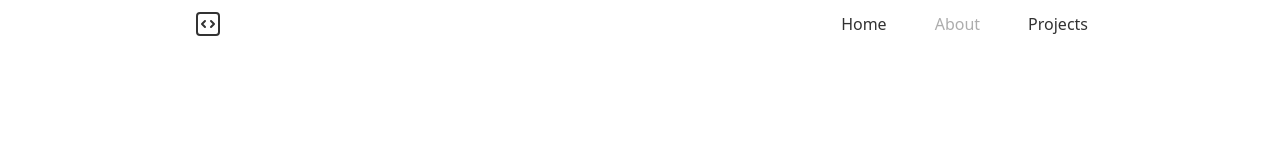
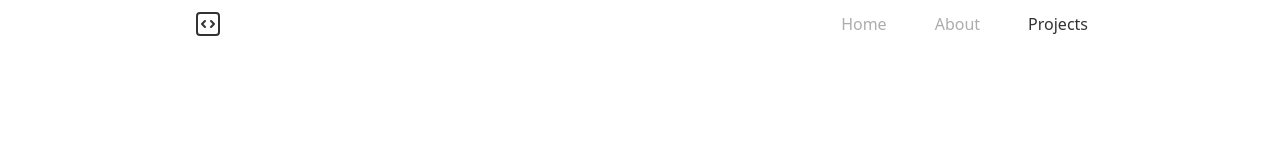
Before and after one commit to DennisCMoes/portfolio-v2, a Next.js app: page /projects in a window 1280 px wide. Shown: the top 160 px of the page. Built offline with nearby package versions, Linux system fonts and the light colour scheme.

Commit message:
Fixed a bug where the link would always show home as active

```diff
--- a/src/components/layout/navbar.tsx
+++ b/src/components/layout/navbar.tsx
@@ -38,7 +38,7 @@ export default function Navbar() {
         <div className="inline-flex items-center justify-between gap-4 md:gap-12">
           <Link
             href="/"
-            className={path.includes('/') ? ACTIVE_LINK : NOT_ACTIVE_LINK}
+            className={path === '/' ? ACTIVE_LINK : NOT_ACTIVE_LINK}
           >
             Home
           </Link>
```
